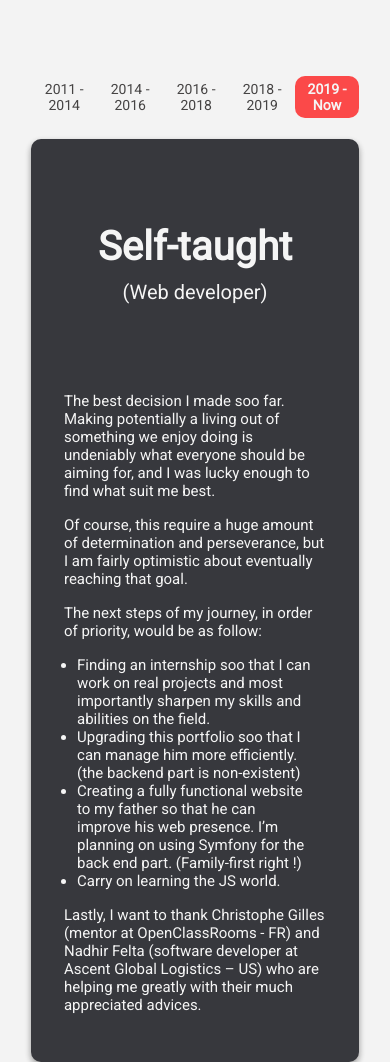
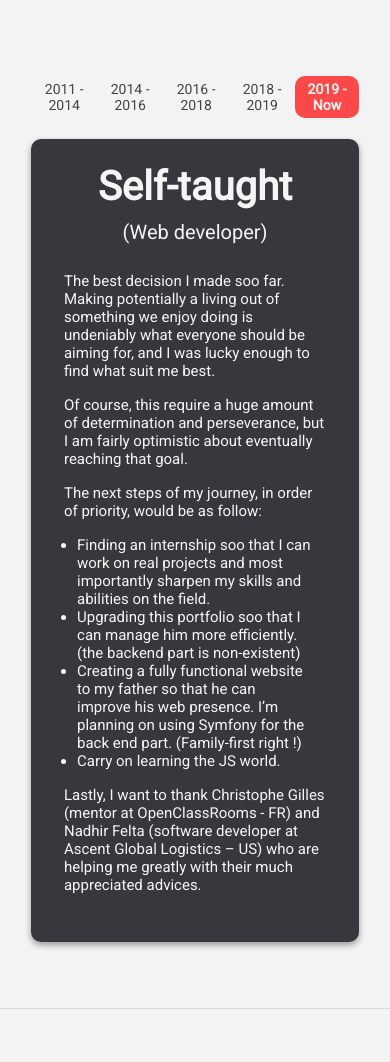
Before and after one commit to redha-boubakour/portfolio_v3, a plain HTML site: page index.html in a window 390 px wide. Shown: the part 1700-2762 px from the top of the page. Drawn offline with Linux system fonts and the light colour scheme.

Commit message:
fix responsive margin issue /2

```diff
--- a/style.css
+++ b/style.css
@@ -611,13 +611,13 @@ a:hover {
   }
 
   .periods__contents {
-    min-height: 70vh;
+    min-height: 72vh;
     padding: 10%;
   }
 
   .period__content--active {
     grid-template-columns: 1fr;
-    grid-template-rows: 200px 1fr;
+    grid-template-rows: 80px 1fr;
     font-size: 15px;
     grid-template-areas:
       "period__title"
```
